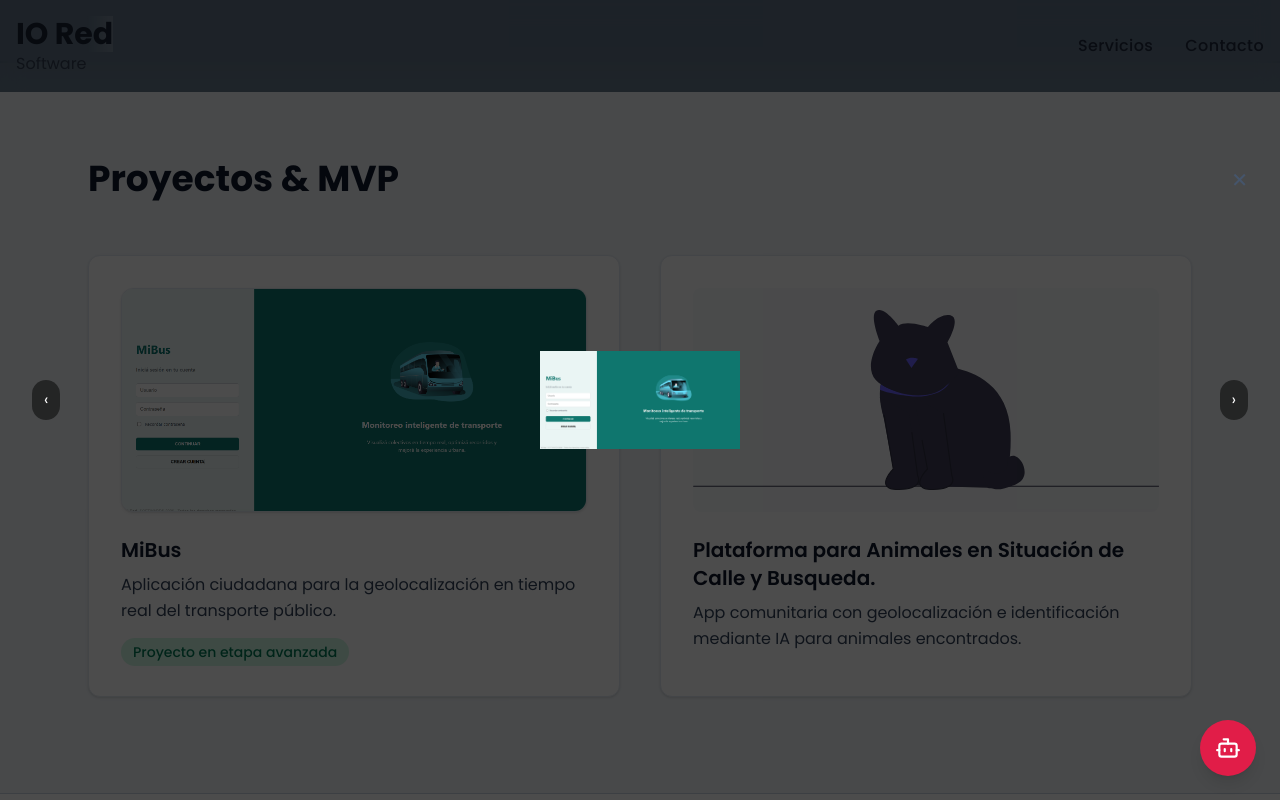
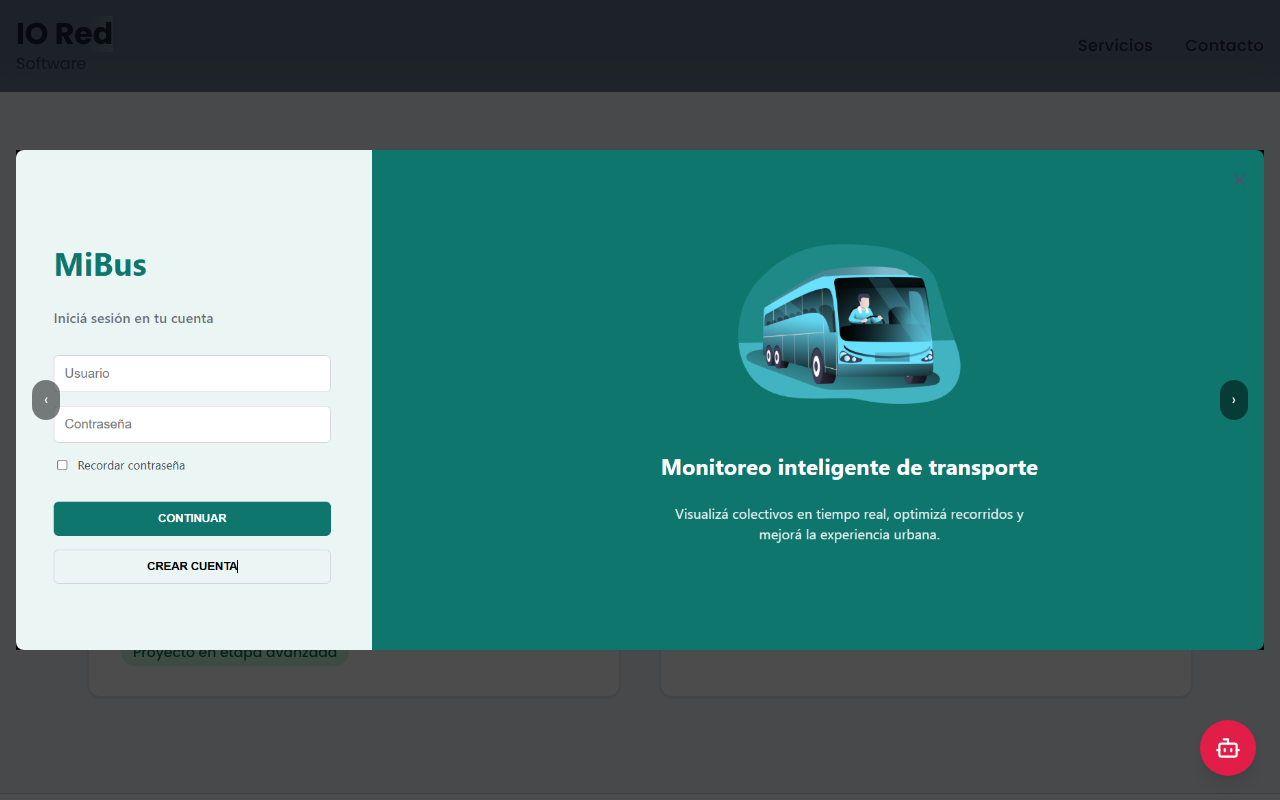
Before and after one commit to Elio-Nicolas/landing-io-red, a Next.js app: page / in a window 1280 px wide. Both pictures are taken after a click on the button 354 px from the left and 2888 px from the top of the page. Shown: the part 2488-3288 px from the top of the page. Built offline with nearby package versions, Linux system fonts and the light colour scheme.

Commit message:
cambio de imagenes

```diff
--- a/components/Projects.tsx
+++ b/components/Projects.tsx
@@ -5,12 +5,9 @@ import Image from "next/image";
 
 const mibusImages = [
   "/MiBus-1.png",
-  "/MiBus-4.png",
-  "/MiBus-5.png",
-  "/MiBus-6.png",
-  "/MiBus-7.png",
-  "/MiBus-8.png",
-  "/MiBus-9.png"
+  "/MiBus-2.png",
+  "/MiBus-3.png"
+
 ];
 
 export default function Projects() {
@@ -117,15 +114,25 @@ export default function Projects() {
             </button>
 
            {/* Slider */}
-<div className="relative w-[200px] h-[500px] mx-auto">
+<div className="relative w-full h-[70vh] max-h-[500px] bg-black overflow-hidden">
   <Image
     src={mibusImages[current]}
     alt="MiBus detalle"
     fill
-    className="object-contain rounded-3xl"
+    sizes="(max-width: 768px) 100vw, 80vw"
+    className="
+      rounded-lg
+      cursor-pointer
+      select-none
+      object-contain
+      md:object-cover
+      transition-transform
+      duration-300
+      hover:scale-[1.01]
+    "
   />
 
-</div>
+
 
               {/* Flechas */}
               <button
@@ -141,7 +148,7 @@ export default function Projects() {
               >
                 ›
               </button>
-
+            </div>
 
             {/* Texto */}
             <div className="p-6">
```
